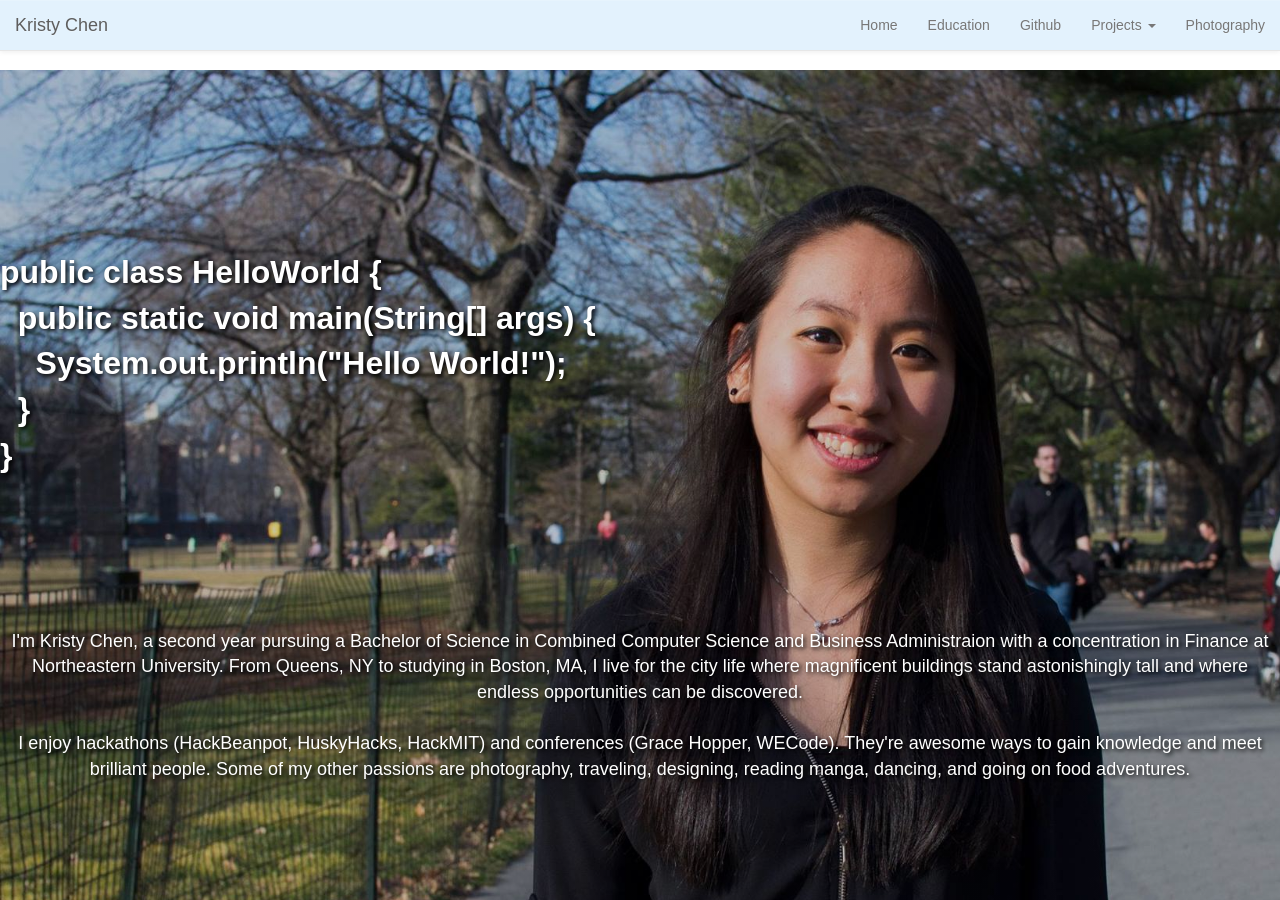
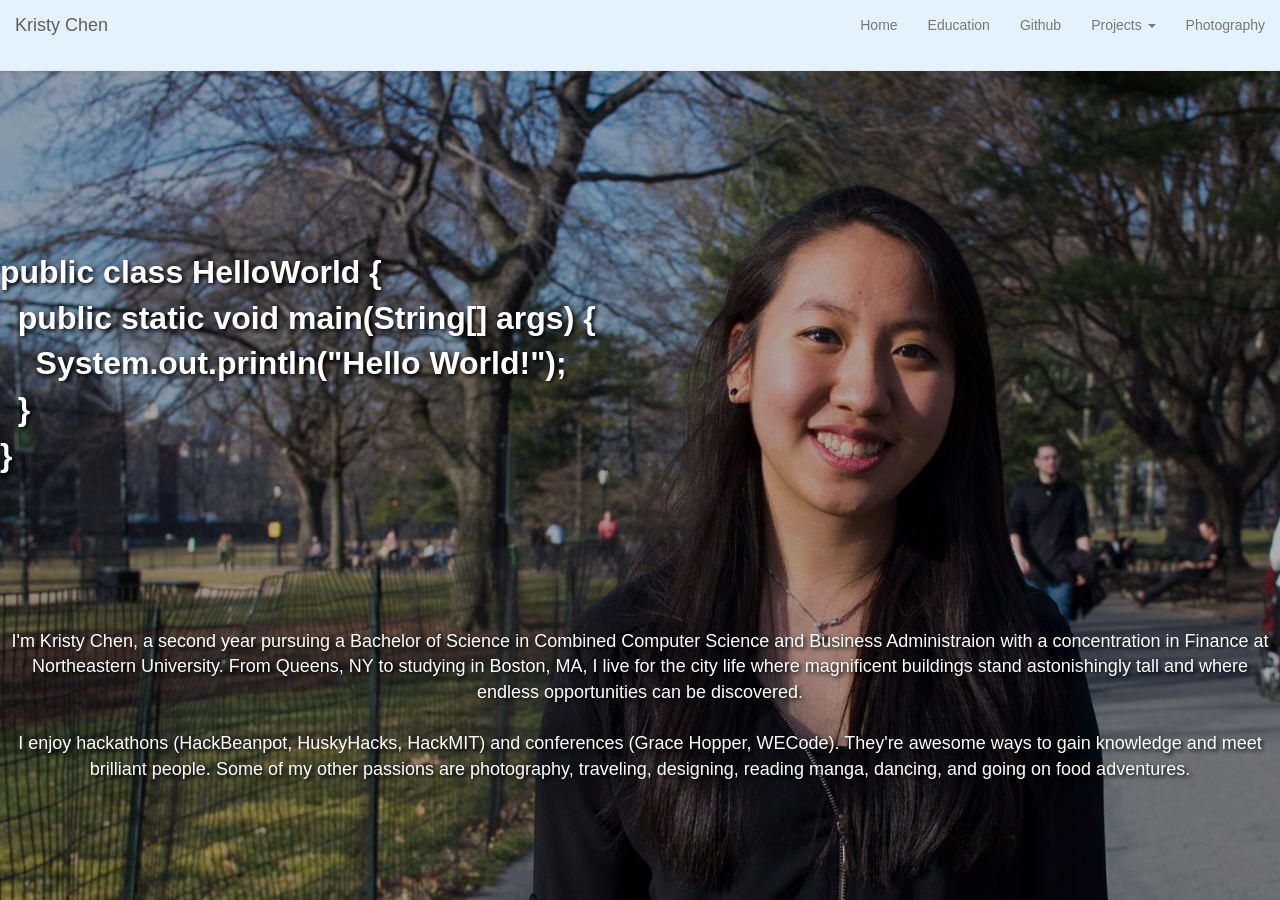
Before and after one commit to kristychen8/kristychen8.github.io, a Jekyll site: the page built from index.html, in a window 1280 px wide and 900 px high. Built offline with Jekyll 4.4.1, drawn with Linux system fonts in a browser that asks for light colours; nearby versions of some CDN libraries; some web fonts are replaced.

Commit message:
fixed whitespace

```diff
--- a/_layouts/navbar.html
+++ b/_layouts/navbar.html
@@ -25,11 +25,11 @@
 				        <span class="icon-bar"></span>
 				        <span class="icon-bar"></span>
       					</button>
-      					<a class="navbar-brand" href="#">Kristy Chen</a>
+      					<a class="navbar-brand" href="http://kristychen8.github.io/">Kristy Chen</a>
     				</div> <!-- /.navbar-header -->
     				<div class="collapse navbar-collapse" id="navbar-collapse-1">
       					<ul class="nav navbar-nav navbar-right">
-        				<li><a href="#">Home</a></li>
+        				<li><a href="http://kristychen8.github.io/">Home</a></li>
         				<li><a href="#">Education</a></li>
         				<li><a href="https://github.com/kristychen8">Github</a></li>
         				<li class="dropdown">
@@ -56,9 +56,6 @@
  				</div><!-- /.container-fluid -->
 			</nav>
 			</div> <!-- /.navbar -->
-
 			{{content}}
-
-
 	</body>
 </html>
--- a/webStyle.css
+++ b/webStyle.css
@@ -9,12 +9,11 @@
     background-repeat: no-repeat;
     background-size: cover;
 }*/
-
 .home {
 	background-image:
 	    linear-gradient(
-	      rgba(0, 0, 0, 0.2),
-	      rgba(0, 0, 0, 0.2)
+	      rgba(0, 0, 0, 0.3),
+	      rgba(0, 0, 0, 0.3)
 	    ),
 	    url('photos/profile.jpg');
   	background-size: cover;
@@ -24,7 +23,6 @@
 
 .navbar {
     font-family: 'Spinnaker', sans-serif;
-    margin-bottom: 0;
 }
 
 .aboutme { font-family: 'Spinnaker', sans-serif; text-shadow: 2px 2px 4px #000000;}
@@ -44,3 +42,8 @@ footer{
 
     font-family: 'Spinnaker', sans-serif;
 }
+
+.navbar-nav li a {
+    height: 70px;
+    padding-top: 0;
+}
```
